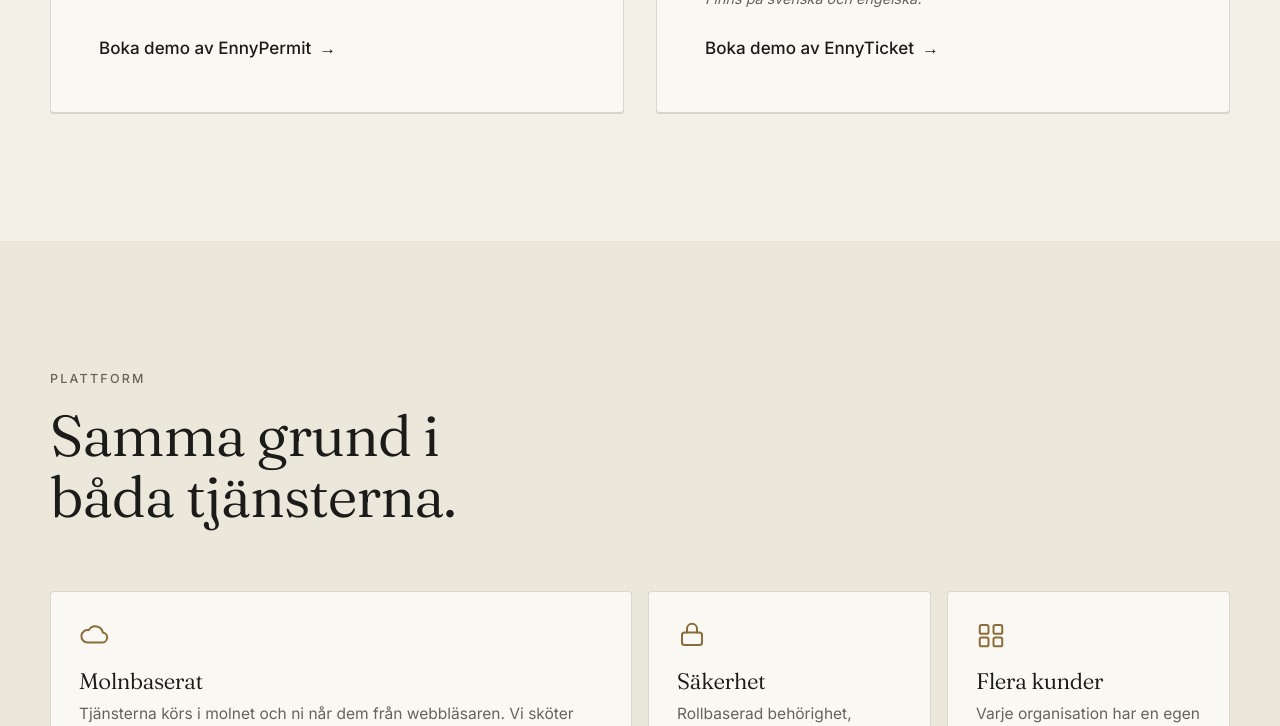
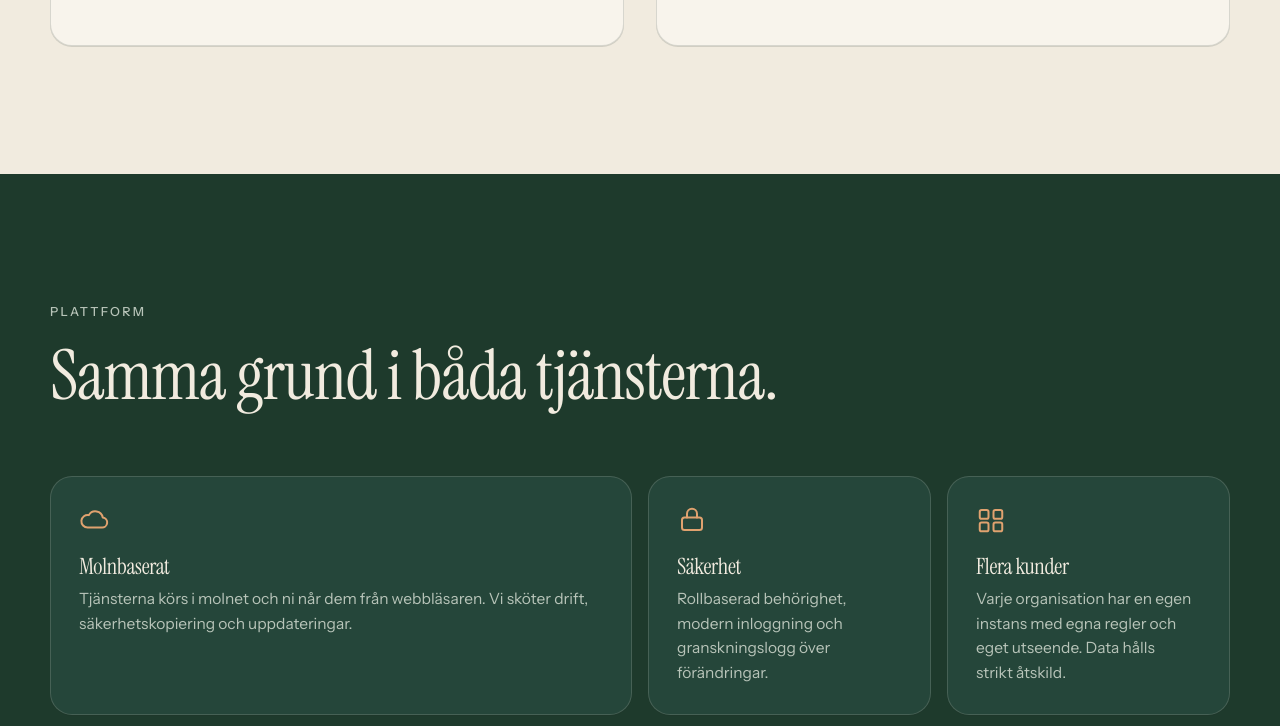
Before and after one commit to systemvaruhuset/systemvaruhuset-site, a plain HTML site: page index.html in a window 1280 px wide. Shown: the part 2074-2800 px from the top of the page. Drawn offline with Linux system fonts and the light colour scheme.

Commit message:
Switch site theme from Nordisk to Skog
Warm sand and deep green palette with Instrument Serif/Sans, dark green
alternating sections and contact card. Favicon and theme-color updated.

Co-Authored-By: Claude Opus 5.5 <noreply@anthropic.com>

```diff
--- a/index.html
+++ b/index.html
@@ -5,7 +5,7 @@
   <meta name="viewport" content="width=device-width, initial-scale=1, viewport-fit=cover">
   <title>Systemvaruhuset – SaaS för tillstånd och ärendehantering</title>
   <meta name="description" content="Systemvaruhuset utvecklar och levererar EnnyPermit och EnnyTicket – molntjänster för digital tillståndshantering och modern ärendehantering.">
-  <meta name="theme-color" content="#f3f0e6">
+  <meta name="theme-color" content="#f1ebdf">
   <meta property="og:title" content="Systemvaruhuset">
   <meta property="og:description" content="EnnyPermit och EnnyTicket – SaaS för tillstånd och ärenden, utvecklat i Sverige.">
   <meta property="og:image" content="https://systemvaruhuset.se/assets/logo.png">
@@ -14,7 +14,7 @@
   <link rel="icon" href="assets/favicon.svg" type="image/svg+xml">
   <link rel="preconnect" href="https://fonts.googleapis.com">
   <link rel="preconnect" href="https://fonts.gstatic.com" crossorigin>
-  <link rel="stylesheet" href="https://fonts.googleapis.com/css2?family=Fraunces:ital,opsz,wght@0,9..144,300..600;1,9..144,300..600&family=Inter:wght@400;500;600&display=swap">
+  <link rel="stylesheet" href="https://fonts.googleapis.com/css2?family=Instrument+Serif:ital@0;1&family=Instrument+Sans:wght@400;500;600&display=swap">
   <link rel="stylesheet" href="styles.css">
 </head>
 <body>
--- a/styles.css
+++ b/styles.css
@@ -1,29 +1,29 @@
 /* =========================================================
    Systemvaruhuset – stilmall
-   Tema: Nordisk (ljus, editoriell, logotypens papperston)
+   Tema: Skog (varm sand, djupgrönt, serif)
    ========================================================= */
 
 :root {
-  --bg: #f3f0e6;
-  --bg-alt: #ebe7da;
-  --surface: #faf8f2;
-  --text: #1b1b19;
-  --muted: #67635a;
-  --line: rgba(27, 27, 25, .14);
-  --accent: #1b1b19;
-  --accent-ink: #f3f0e6;
-  --highlight: #8a6d3b;
-  --radius: 4px;
+  --bg: #f1ebdf;
+  --bg-alt: #1e3a2c;
+  --surface: #f8f4ec;
+  --text: #1c2a22;
+  --muted: #5d6a61;
+  --line: rgba(28, 42, 34, .15);
+  --accent: #1e3a2c;
+  --accent-ink: #f1ebdf;
+  --highlight: #b5672f;
+  --radius: 22px;
   --radius-btn: 999px;
-  --font-display: "Fraunces", Georgia, serif;
-  --font-body: "Inter", system-ui, sans-serif;
-  --font-eyebrow: "Inter", system-ui, sans-serif;
-  --display-weight: 340;
-  --display-track: -0.02em;
+  --font-display: "Instrument Serif", Georgia, serif;
+  --font-body: "Instrument Sans", system-ui, sans-serif;
+  --font-eyebrow: "Instrument Sans", system-ui, sans-serif;
+  --display-weight: 400;
+  --display-track: -0.015em;
   --display-style-em: italic;
-  --glow: none;
+  --glow: radial-gradient(50% 60% at 80% 20%, rgba(181, 103, 47, .14), transparent 70%);
   --shadow: 0 1px 0 var(--line);
-  --header-bg: rgba(243, 240, 230, .82);
+  --header-bg: rgba(241, 235, 223, .85);
 }
 
 /* =========================================================
@@ -77,7 +77,7 @@ p { margin: 0; text-wrap: pretty; }
 
 /* ---------- Ordmärke (återskapar logotypen) ---------- */
 .wordmark {
-  font-family: "Inter", system-ui, sans-serif;
+  font-family: var(--font-body);
   font-weight: 500;
   font-size: .82rem;
   letter-spacing: .42em;
@@ -327,3 +327,18 @@ p { margin: 0; text-wrap: pretty; }
   .reveal { opacity: 1; transform: none; transition: none; }
   .mock, .marquee-track { animation: none; }
 }
+
+/* =========================================================
+   Skog – temadetaljer
+   ========================================================= */
+.section-alt {
+  --text: #f1ebdf; --muted: #b8c4b9; --line: rgba(241, 235, 223, .16);
+  --surface: #25463a; --highlight: #e0a26f;
+  color: var(--text);
+}
+.hero h1 { font-size: clamp(3rem, 7.4vw, 6.4rem); line-height: .98; }
+.section h2 { font-size: clamp(2.4rem, 5.4vw, 4.4rem); }
+.contact-card { background: var(--accent); color: var(--accent-ink); border: 0; }
+.contact-card .eyebrow,
+.contact-card .section-lead { color: #c9d3c8; }
+.contact-card .btn { background: var(--accent-ink); color: var(--accent); border-color: var(--accent-ink); }
```
Also changed, not shown: assets/favicon.svg, 1 other file.
